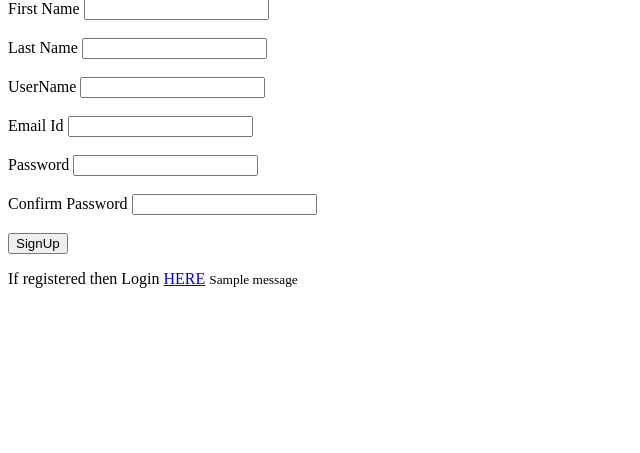
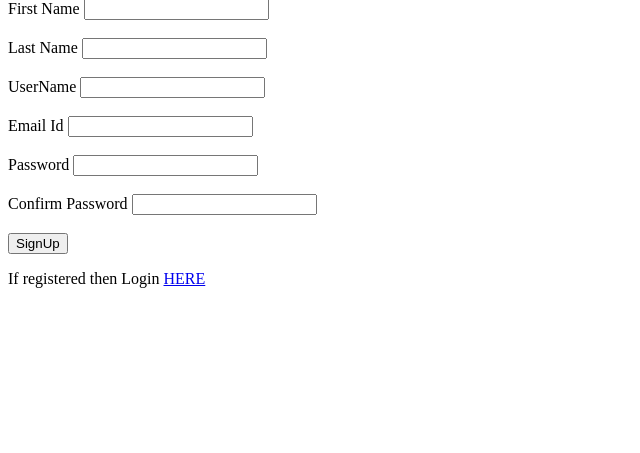
Before and after one commit to rj2115/Rc_r1, a Django app: page /register/ in a window 1280 px wide. Shown: the part 67-520 px from the top of the page, without its empty margins (0-640 px from the left). Run offline with Django 3.2, Linux system fonts and the light colour scheme; tables that the repository leaves empty hold one stand-in row (values such as "Sample post"); one stand-in notice (Sample message) is shown.

Commit message:
Update register.html

```diff
--- a/register/templates/register/register.html
+++ b/register/templates/register/register.html
@@ -18,7 +18,7 @@
       <input type="email" id="email" name="email"><br><br>
       <label for="password">Password</label>
       <input type="password" id="password" name="password"><br><br>
-      <label for="password1">Confirm Password</label>
+      <label for="password">Confirm Password</label>
       <input type="password" id="password1" name="password1"><br><br>
 
 
@@ -28,11 +28,7 @@
 {%endif%}
 If registered then Login
 <a href="{% url 'login' %}"> HERE</a>
-{% if messages %}
- {% for message in messages %}
- <small {% if message.tags %}class="{{message.tags}}" {% endif %}>{{ message}}</small>
- {% endfor %}
- {%endif%}
+
   </body>
 
 </html>
```
